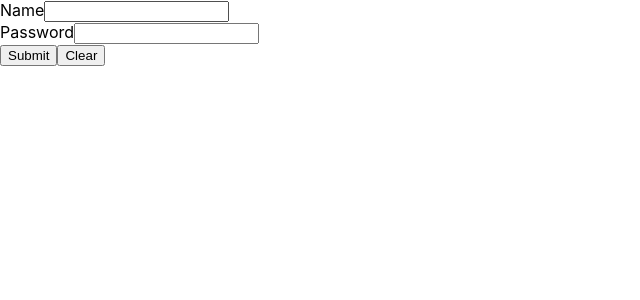
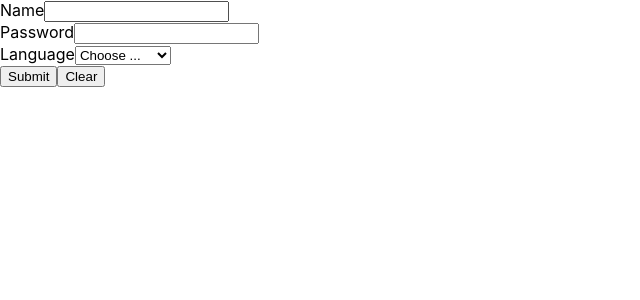
Before and after one commit to tati-simonenko/simple-form-1, a React (Create React App) app: page / in a window 1280 px wide. Shown: the top 300 px of the page, without its empty margins (0-640 px from the left). Built offline with nearby package versions, Linux system fonts and the light colour scheme.

Commit message:
form field: select

```diff
--- a/src/OlympicForm/OlympicForm.jsx
+++ b/src/OlympicForm/OlympicForm.jsx
@@ -3,6 +3,7 @@ import { useState } from 'react';
 const INITIAL_FORM_STATE = {
     name: '',
     password: '',
+    language: '',
 }
 
 function OlympicForm() {
@@ -42,6 +43,21 @@ function OlympicForm() {
                     onChange={onFieldChange}
                 />
             </div>
+            <div className="OlympicForm-Field">
+                <label htmlFor="language">Language</label>
+                <select
+                    className="OlympicForm-Control"
+                    name="language"
+                    id="language"
+                    value={form.language}
+                    onChange={onFieldChange}
+                >
+                    <option value="">Choose ...</option>
+                    <option value="javascript">JavaScript</option>
+                    <option value="typescript">TypeScript</option>
+                    <option value="coffeescript">CoffeeScript</option>
+                </select>
+            </div>
             <button className="OlympicForm-Button OlympicForm-Submit">Submit</button>
             <button className="OlympicForm-Button OlympicForm-Clear">Clear</button>
         </form>
```
